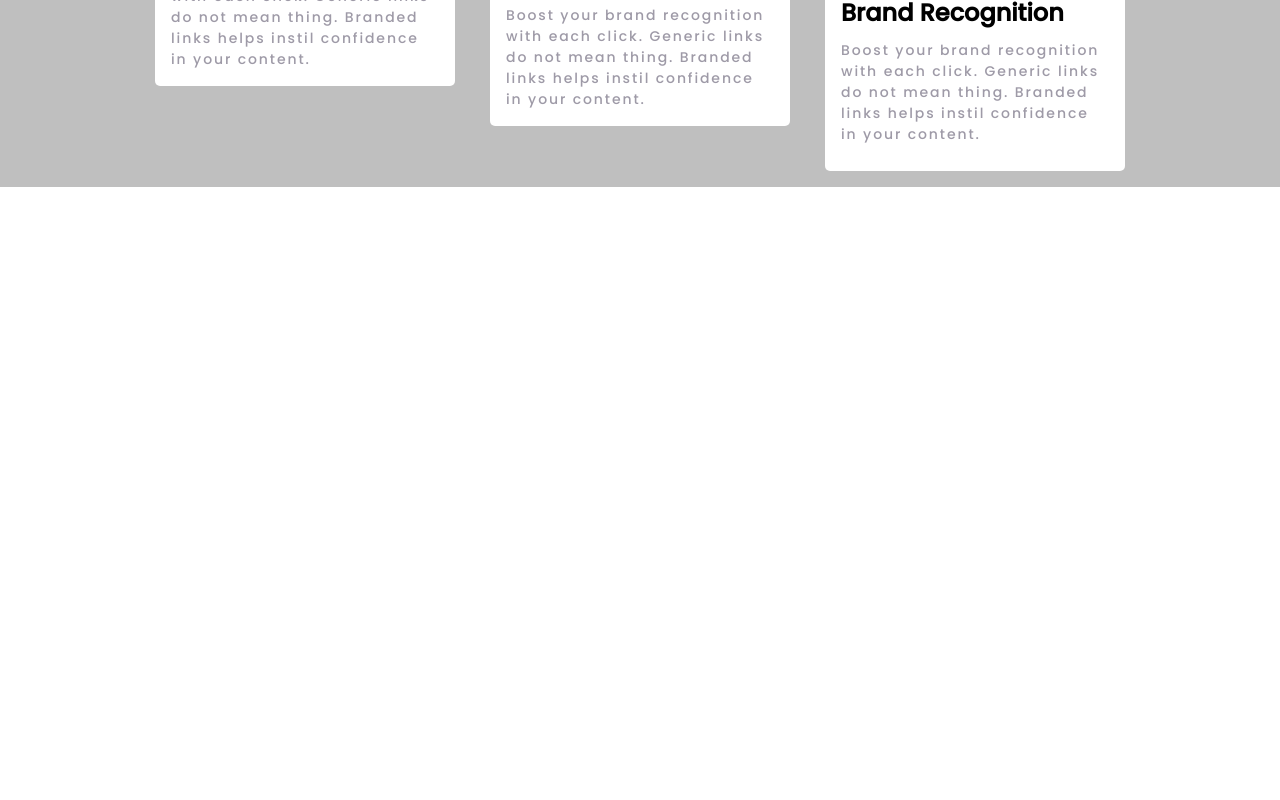
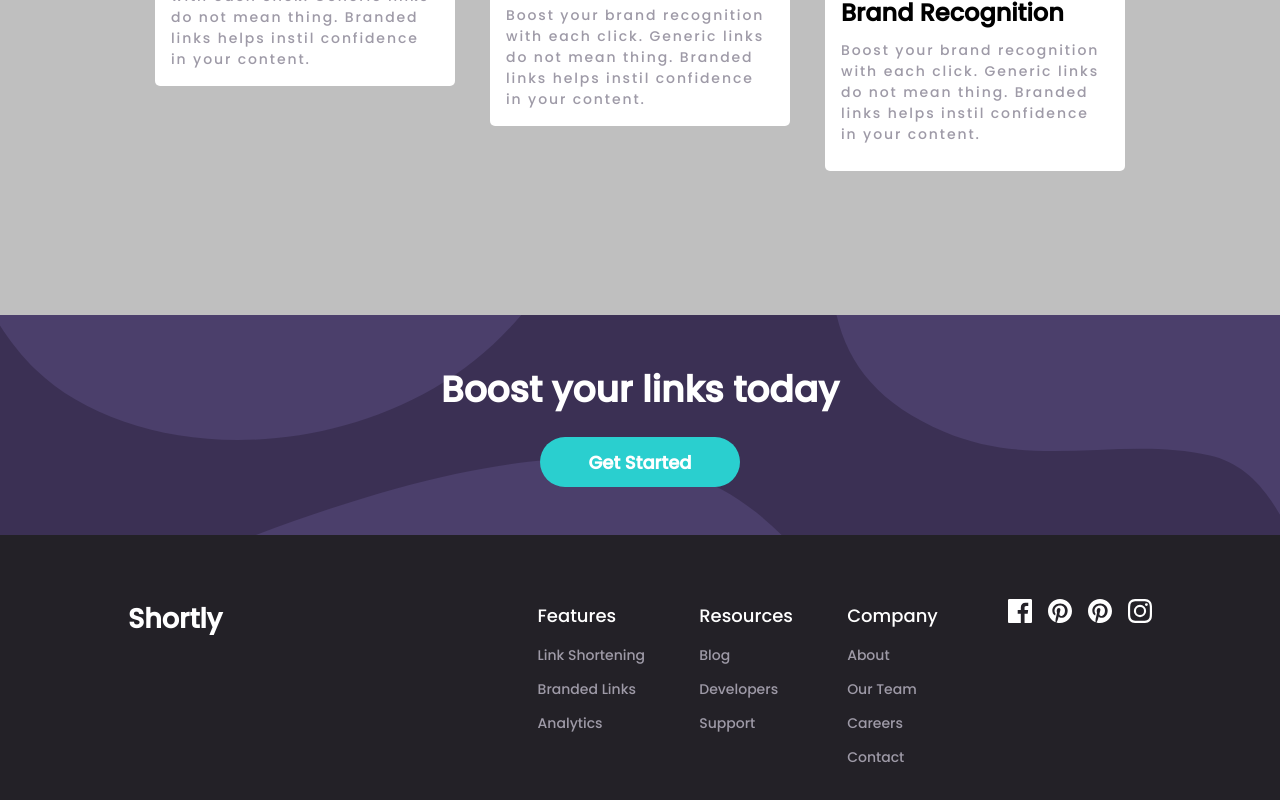
Before and after one commit to MNShakib/shortly, a React (Create React App) app: page / in a window 1280 px wide. Shown: the part 1212-2012 px from the top of the page. Before the commit the page ends 1399 px from the top, so only its background shows below. Built offline with nearby package versions, Linux system fonts and the light colour scheme.

Commit message:
footer done

```diff
--- a/src/App.js
+++ b/src/App.js
@@ -6,6 +6,7 @@ import GlobalStyle from "./design/globalStyled";
 import Nav from "./design/components/nav";
 import Intro from "./design/components/intro";
 import Short from "./design/components/urlShort";
+import Footer from "./design/components/footer";
 
 function App() {
   return (
@@ -14,6 +15,7 @@ function App() {
       <Nav />
       <Intro />
       <Short />
+      <Footer />
     </Main>
   );
 }
--- a/src/design/components/footer.js
+++ b/src/design/components/footer.js
@@ -2,12 +2,134 @@ import React from "react";
 //style
 import styled from "styled-components";
 //Image
-import bgShorten from "../../images/bg-shorten-desktop.svg";
+import bgBoost from "../../images/bg-boost-desktop.svg";
+import facebook from "../../images/icon-facebook.svg";
+import twitter from "../../images/icon-pinterest.svg";
+import pin from "../../images/icon-pinterest.svg";
+import insta from "../../images/icon-instagram.svg";
 
 const Footer = () => {
-  return <Foot></Foot>;
+  return (
+    <Foot>
+      <Boost>
+        <h1>Boost your links today</h1>
+        <button>Get Started</button>
+      </Boost>
+      <Content>
+        <Column className="design">
+          <h2>Shortly</h2>
+        </Column>
+        <Column className="design1">
+          <Column>
+            <ul>
+              <li className="head">Features</li>
+              <li>Link Shortening</li>
+              <li>Branded Links</li>
+              <li>Analytics</li>
+            </ul>
+          </Column>
+          <Column>
+            <ul>
+              <li className="head">Resources</li>
+              <li>Blog</li>
+              <li>Developers</li>
+              <li>Support</li>
+            </ul>
+          </Column>
+          <Column>
+            <ul>
+              <li className="head">Company</li>
+              <li>About</li>
+              <li>Our Team</li>
+              <li>Careers</li>
+              <li>Contact</li>
+            </ul>
+          </Column>
+          <Column>
+            <ul className="icons">
+              <li>
+                <img src={facebook} alt="Facebook" />
+              </li>
+              <li>
+                <img src={twitter} alt="Twitter" />
+              </li>
+              <li>
+                <img src={pin} alt="Pinterest" />
+              </li>
+              <li>
+                <img src={insta} alt="Instagram" />
+              </li>
+            </ul>
+          </Column>
+        </Column>
+      </Content>
+    </Foot>
+  );
 };
 
-const Foot = styled.footer``;
-
+const Foot = styled.footer`
+  background-color: #232127;
+`;
+const Boost = styled.div`
+  display: flex;
+  justify-content: center;
+  align-items: center;
+  flex-direction: column;
+  color: white;
+  height: 220px;
+  background-color: #3b3054;
+  background-image: url(${bgBoost});
+  button {
+    width: 200px;
+    height: 50px;
+    margin-top: 20px;
+    border-radius: 50px;
+    border: none;
+    background-color: #2acfcf;
+    font-family: "Poppins", sans-serif;
+    color: white;
+    font-size: 18px;
+    font-weight: 700;
+    cursor: pointer;
+    transition: all 0.5s ease;
+  }
+  button:hover {
+    opacity: 0.6;
+  }
+`;
+const Content = styled.div`
+  padding: 4rem 8rem 5rem 8rem;
+  display: flex;
+  justify-content: space-evenly;
+  color: white;
+  li {
+    list-style: none;
+    font-size: 14px;
+    color: #9e9aa7;
+    line-height: 0.9cm;
+  }
+  .head {
+    font-size: 18px;
+    color: white;
+    margin-bottom: 5px;
+  }
+  .icons {
+    display: flex;
+    flex-direction: row;
+    li {
+      padding-left: 1rem;
+    }
+  }
+  .design {
+    width: 40%;
+  }
+  .design1 {
+    width: 60%;
+  }
+`;
+const Column = styled.div`
+  display: flex;
+  justify-content: space-between;
+  flex-direction: row;
+`;
 export default Footer;
--- a/src/design/components/urlShort.js
+++ b/src/design/components/urlShort.js
@@ -67,7 +67,7 @@ const Short = () => {
 
 const Container = styled.div`
   width: 100%;
-  padding: 0 8rem;
+  padding: 0 8rem 8rem 8rem;
   display: flex;
   justify-content: center;
   align-items: center;
```
